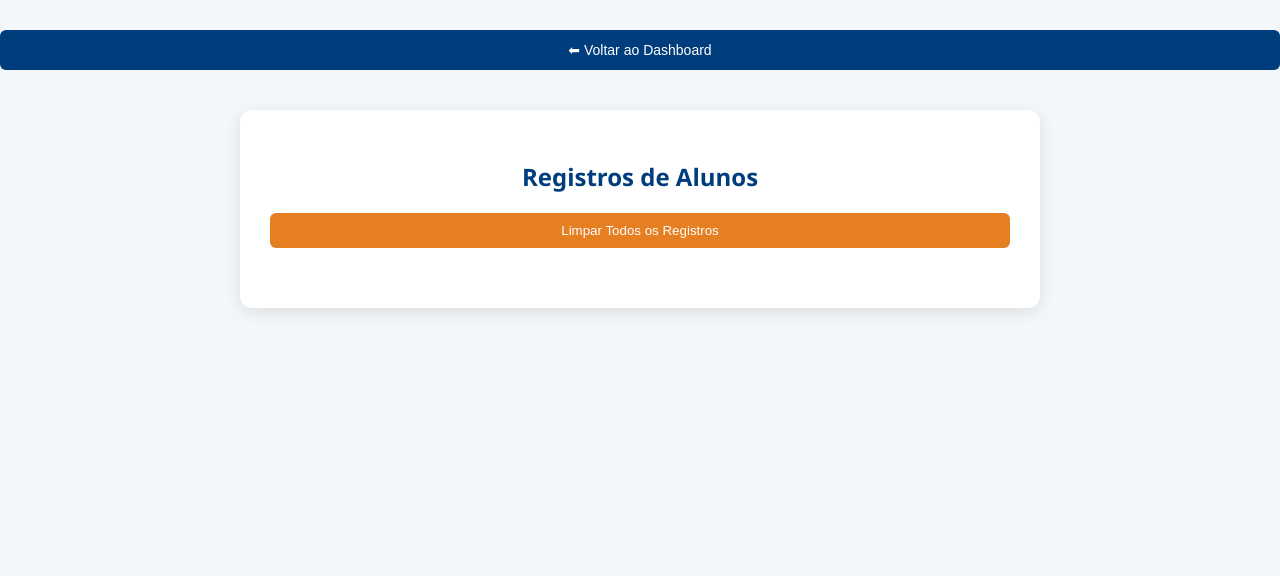
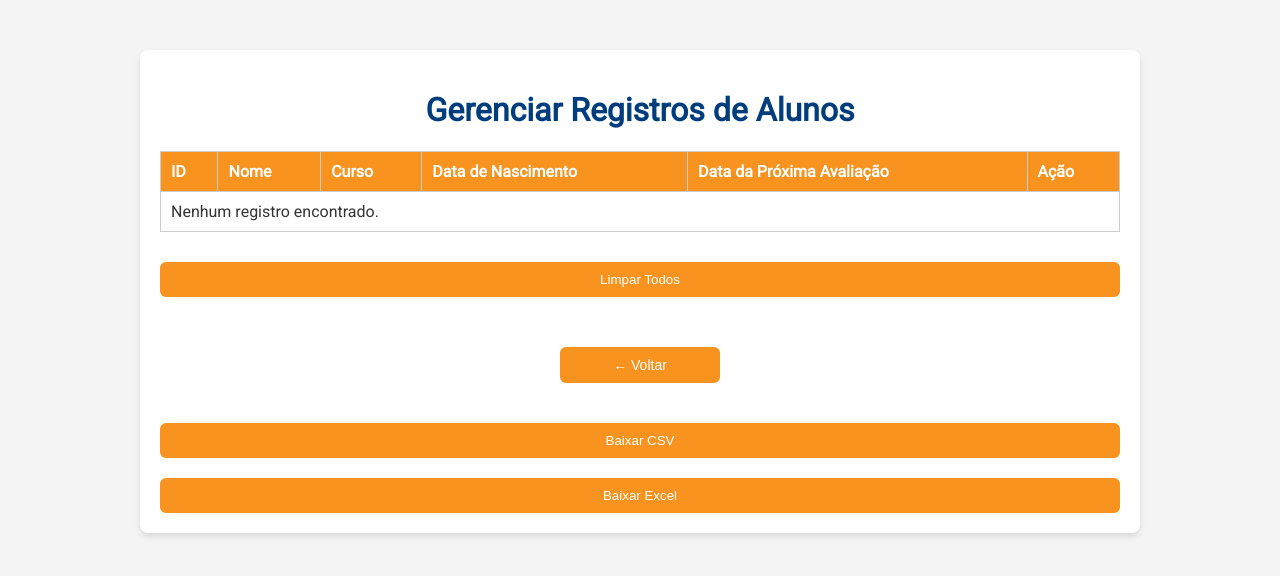
Before and after one commit to euantoniojunior/sistemapei, a Flask app: template templates/registros.html in a window 1280 px wide. Shown: the top 576 px of the page. Run offline with Flask 3, Linux system fonts and the light colour scheme; the template is opened without the code that fills it, so the values that code supplies are empty.

Commit message:
Update registros.html

```diff
--- a/templates/registros.html
+++ b/templates/registros.html
@@ -2,148 +2,217 @@
 <html lang="pt-br">
 <head>
     <meta charset="UTF-8">
-  <title>Gerenciar Registros - Sistema PEI</title>
+    <title>Gerenciar Registros</title>
+    <link href="https://fonts.googleapis.com/css2?family=Roboto&display=swap" rel="stylesheet">
     <link rel="stylesheet" href="/static/style.css">
     <style>
-    .form-container {
-      max-width: 800px;
-      margin: 40px auto;
-      background: white;
-      border-radius: 12px;
-      box-shadow: 0 4px 16px rgba(0,0,0,0.1);
-      padding: 30px;
+        body {
+            font-family: 'Roboto', sans-serif;
+            background-color: #f4f4f4;
+            text-align: center;
+            margin: 0;
+            padding: 0;
         }
-    h2 {
+
+        .container {
+            background-color: #ffffff;
+            width: 90%;
+            max-width: 1000px;
+            margin: 50px auto;
+            padding: 20px;
+            box-shadow: 0px 4px 6px rgba(0, 0, 0, 0.1);
+            border-radius: 8px;
+        }
+
+        h1 {
             color: #003D7C;
-      text-align: center;
-      margin-bottom: 20px;
         }
-    .listagem {
+
+        table {
+            width: 100%;
+            border-collapse: collapse;
+            margin: 20px 0;
+        }
+
+        th, td {
+            padding: 10px;
+            border: 1px solid #ccc;
+            text-align: left;
+        }
+
+        th {
+            background-color: #F7931E;
+            color: white;
+        }
+
+        tr:nth-child(even) {
+            background-color: #f9f9f9;
+        }
+
+        .actions {
             margin-top: 30px;
         }
-    .registro-card {
-      background: #f9f9f9;
-      border: 1px solid #eee;
-      border-left: 5px solid #F7931E;
-      padding: 15px;
-      border-radius: 6px;
-      margin-top: 10px;
-      position: relative;
+
+        .action-buttons {
+            display: flex;
+            justify-content: center;
+            gap: 20px;
+            flex-wrap: wrap;
         }
-    .registro-card strong {
-      color: #003D7C;
-    }
-    .botoes-acoes {
-      margin-top: 20px;
-      display: flex;
-      justify-content: space-between;
-    }
-    .btn-excluir {
-      background-color: #e74c3c;
-      color: white;
-      border: none;
+
+        .action-buttons button {
             padding: 10px 16px;
-      border-radius: 6px;
-      cursor: pointer;
-    }
-    .btn-excluir:hover {
-      background-color: #c0392b;
-    }
-    .btn-limpar {
-      background-color: #e67e22;
-      color: white;
-      border: none;
-      padding: 10px 16px;
-      border-radius: 6px;
-      cursor: pointer;
-    }
-    .btn-limpar:hover {
-      background-color: #d35400;
-    }
-    button.btn-voltar {
-      display: block;
-      width: 100%;
-      padding: 12px;
-      background-color: #003D7C;
+            background-color: #F7931E;
             color: white;
             border: none;
             border-radius: 6px;
             cursor: pointer;
-      margin-bottom: 20px;
+            transition: background-color 0.3s ease;
+            min-width: 160px;
         }
-    button.btn-voltar:hover {
-      background-color: #002a52;
+
+        .action-buttons button:hover {
+            background-color: #e67e22;
+        }
+
+        .btn-excluir {
+            background-color: #e74c3c;
+        }
+
+        .btn-excluir:hover {
+            background-color: #c0392b;
+        }
+
+        .btn-limpar {
+            background-color: #e67e22;
+        }
+
+        .btn-limpar:hover {
+            background-color: #d35400;
+        }
+
+        @media (max-width: 768px) {
+            .action-buttons {
+                flex-direction: column;
+                align-items: stretch;
+            }
         }
     </style>
 </head>
 <body>
-  <button class="btn-voltar" onclick="location.href='/dashboard'">⬅ Voltar ao Dashboard</button>
 
-  <div class="form-container">
-    <h2>Registros de Alunos</h2>
-    <div class="botoes-acoes">
-      <button class="btn-limpar" onclick="limparTodos()">Limpar Todos os Registros</button>
+<div class="container">
+    <h1>Gerenciar Registros de Alunos</h1>
+
+    <!-- Tabela de registros -->
+    <table id="tabela-registros">
+        <thead>
+            <tr>
+                <th>ID</th>
+                <th>Nome</th>
+                <th>Curso</th>
+                <th>Data de Nascimento</th>
+                <th>Data da Próxima Avaliação</th>
+                <th>Ação</th>
+            </tr>
+        </thead>
+        <tbody id="registros-body">
+            <!-- Os registros aparecem aqui -->
+        </tbody>
+    </table>
+
+    <!-- Botões de ação -->
+    <div class="actions">
+        <div class="action-buttons">
+            <button class="btn-limpar" onclick="excluirTodos()">Limpar Todos</button>
+            <button class="btn-voltar" onclick="location.href='/dashboard'">← Voltar</button>
+            <button class="btn-excel" onclick="window.location.href='/api/alunos/csv'">Baixar CSV</button>
+            <button class="btn-excel" onclick="window.location.href='/api/alunos/excel'">Baixar Excel</button>
         </div>
-
-    <div id="listagemArea" class="listagem"></div>
+    </div>
 </div>
 
 <script>
-    // Carrega todos os alunos
+    window.onload = async () => {
+        carregarRegistros();
+    };
+
     async function carregarRegistros() {
-      const area = document.getElementById("listagemArea");
         try {
-        const res = await fetch("/api/alunos/all");
+            const res = await fetch("/api/alunos");
             const alunos = await res.json();
-        area.innerHTML = "";
+
+            const tbody = document.getElementById("registros-body");
+            tbody.innerHTML = "";
+
             if (!alunos.length) {
-          area.innerHTML = "<p>Nenhum aluno cadastrado.</p>";
+                tbody.innerHTML = "<tr><td colspan='6'>Nenhum registro encontrado.</td></tr>";
                 return;
             }
-        alunos.forEach(a => {
-          area.innerHTML += `
-            <div class="registro-card">
-              <strong>ID:</strong> ${a.id}<br>
-              <strong>Nome:</strong> ${a.nome}<br>
-              <strong>Curso:</strong> ${a.curso || 'N/A'}<br>
-              <strong>Unidade:</strong> ${a.unidade || 'N/A'}<br>
-              <strong>Data de Elaboração:</strong> ${a.data_elaboracao ? new Date(a.data_elaboracao).toLocaleDateString() : 'N/A'}
-              <div style="text-align:right; margin-top: 10px;">
-                <button class="btn-excluir" onclick="excluir(${a.id})">Excluir Registro</button>
-              </div>
-            </div>`;
+
+            alunos.forEach(aluno => {
+                const tr = document.createElement("tr");
+
+                tr.innerHTML = `
+                    <td>${aluno.id}</td>
+                    <td>${aluno.nome || "N/A"}</td>
+                    <td>${aluno.curso || "N/A"}</td>
+                    <td>${formatarData(aluno.data_nascimento)}</td>
+                    <td>${formatarData(aluno.proxima_avaliacao)}</td>
+                    <td>
+                        <button class="btn-excluir" onclick="excluirRegistro(${aluno.id})">❌ Excluir</button>
+                    </td>
+                `;
+
+                tbody.appendChild(tr);
             });
+
         } catch (err) {
             console.error("Erro ao carregar registros:", err);
-        document.getElementById("msg").innerText = "❌ Falha ao carregar registros.";
+            document.getElementById("registros-body").innerHTML = "<tr><td colspan='6'>Erro ao carregar registros</td></tr>";
         }
     }
 
-    // Exclui aluno específico
-    async function excluir(id) {
+    async function excluirRegistro(id) {
         if (!confirm("Tem certeza que deseja excluir esse aluno?")) return;
 
-      const res = await fetch(`/api/alunos/${id}`, {
+        try {
+            const res = await fetch(`/api/alunos/excluir/${id}`, {
                 method: "DELETE"
             });
+
             const data = await res.json();
-      alert(data.message);
-      carregarRegistros();
+            alert(data.message || "✅ Registro excluído com sucesso.");
+            carregarRegistros(); // Atualiza a tabela
+        } catch (err) {
+            alert("❌ Erro ao excluir registro.");
+            console.error(err);
+        }
     }
 
-    // Exclui todos os alunos
-    async function limparTodos() {
-      if (!confirm("Tem certeza que deseja excluir TODOS os alunos?")) return;
+    async function excluirTodos() {
+        if (!confirm("Tem certeza que deseja excluir TODOS os registros?")) return;
 
-      const res = await fetch("/api/alunos", {
+        try {
+            const res = await fetch("/api/alunos/excluir-tudo", {
                 method: "DELETE"
             });
+
             const data = await res.json();
-      alert(data.message);
-      carregarRegistros();
+            alert(data.message || "✅ Todos os registros foram excluídos.");
+            carregarRegistros(); // Atualiza a tabela
+        } catch (err) {
+            alert("❌ Erro ao excluir todos os registros.");
+            console.error(err);
+        }
     }
 
-    window.onload = carregarRegistros;
+    function formatarData(dataStr) {
+        if (!dataStr) return "N/A";
+        const d = new Date(dataStr.split("T")[0]);
+        return `${d.getDate().toString().padStart(2, '0')}/${(d.getMonth()+1).toString().padStart(2, '0')}/${d.getFullYear()}`;
+    }
 </script>
+
 </body>
 </html>
```
Lines whose indentation alone changed are shown as unchanged.
